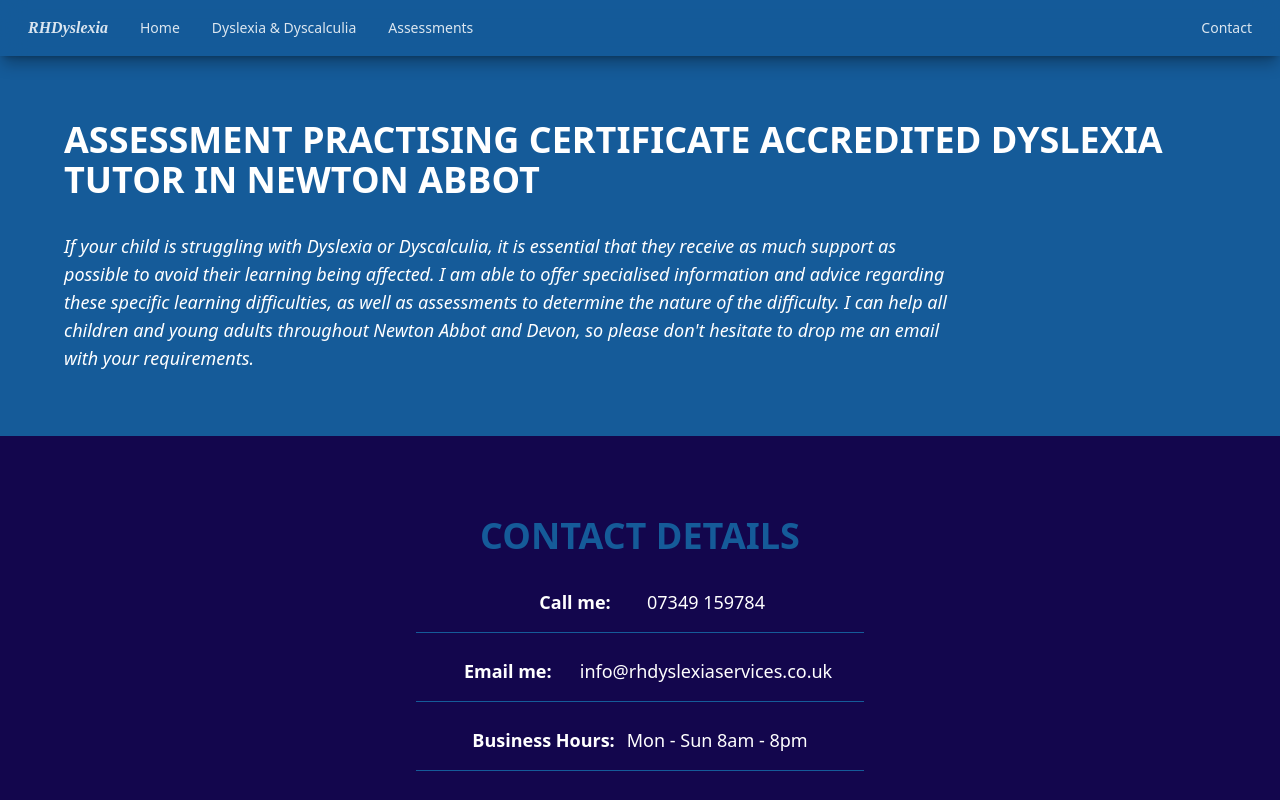
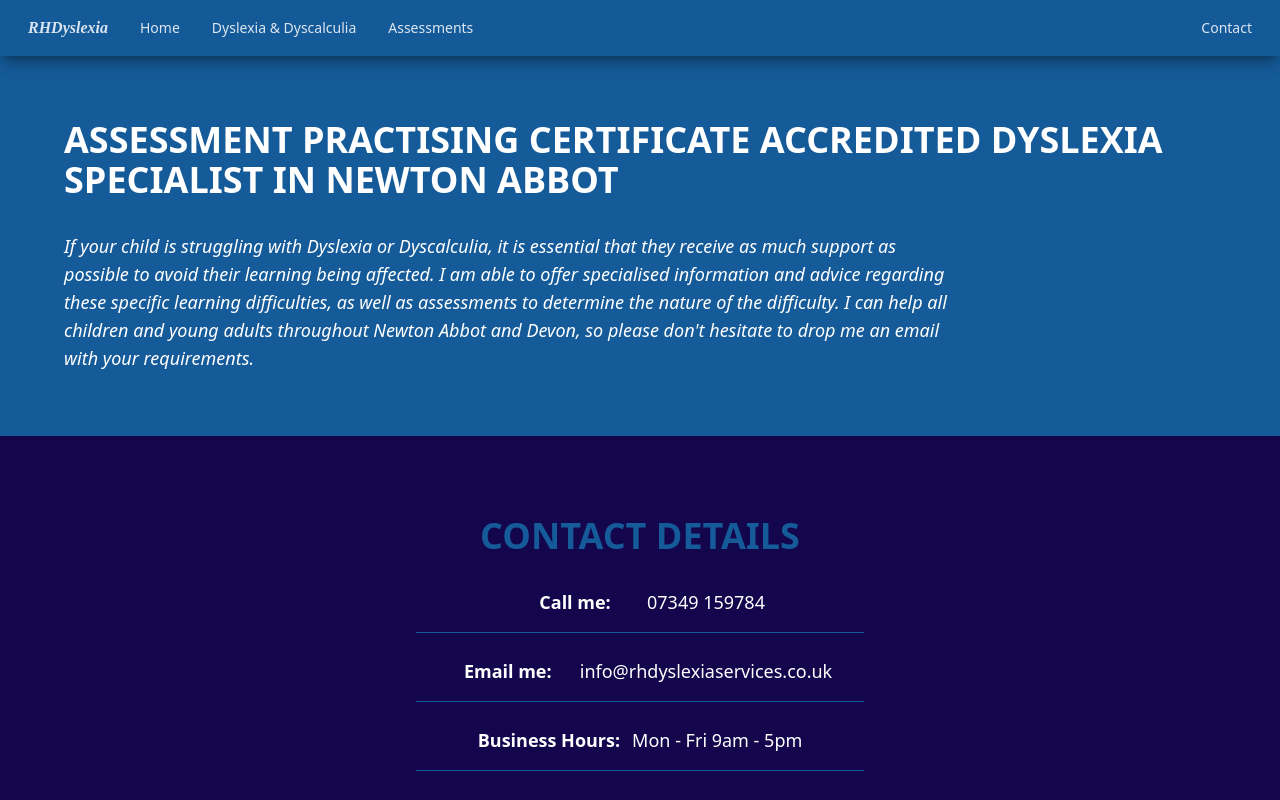
Before and after one commit to JackHughes03/RHDyslexiaServices, a Vue app: page /#/contact in a window 1280 px wide. Shown: the top 800 px of the page. Built offline with nearby package versions, Linux system fonts and the light colour scheme.

Commit message:
code update

```diff
--- a/public/index.html
+++ b/public/index.html
@@ -23,54 +23,11 @@
     <meta property="og:title" content="RHDyslexia Services | Dyslexia & Dyscalculia Assessments Devon">
     <meta property="og:description" content="Professional dyslexia and dyscalculia assessment services in Newton Abbot and Devon. Offering diagnostic assessments, screening, and educational support for children and young adults.">
     <meta property="og:url" content="https://www.rhdyslexiaservices.co.uk">
-    <script type="application/ld+json">
-    {
-      "@context": "https://schema.org",
-      "@type": "EducationalOrganization",
-      "name": "RHDyslexia Services",
-      "description": "Professional dyslexia and dyscalculia assessment services in Newton Abbot and Devon",
-      "address": {
-        "@type": "PostalAddress",
-        "addressRegion": "Devon",
-        "addressLocality": "Newton Abbot",
-        "addressCountry": "UK"
-      },
-      "url": "https://www.rhdyslexiaservices.co.uk",
-      "sameAs": [],
-      "serviceType": ["Dyslexia Assessment", "Dyscalculia Assessment", "Educational Support"],
-      "areaServed": ["Newton Abbot", "Devon"]
-    }
-    </script>
   </head>
   <body>
     <noscript>
       <strong>We're sorry but this site doesn't work properly without JavaScript enabled. Please enable it to continue.</strong>
     </noscript>
     <div id="app"></div>
-    <!-- built files will be auto injected -->
-    <!-- <script>
-      (function() {
-        const redirect = localStorage.getItem('path');
-        if (redirect) {
-          localStorage.removeItem('path');
-          if (redirect !== location.pathname) {
-            history.replaceState(null, null, redirect);
-          }
-        }
-      })();
-    </script> -->
-
-    <!-- SEO content (hidden from users but visible to search engines) -->
-    <div style="display: none;">
-      <h1>Dyslexia and Dyscalculia Assessment Services in Devon</h1>
-      <p>Professional dyslexia and dyscalculia services in Newton Abbot and Devon. Offering:</p>
-      <ul>
-        <li>Full diagnostic assessments</li>
-        <li>Screening assessments</li>
-        <li>Educational support</li>
-        <li>Expert guidance for children and young adults</li>
-      </ul>
-      <p>Fully qualified specialist teacher with B.Ed, PG Cert (SpLD - dyslexia), level 5 dyscalculia, APC, AMBDA qualifications.</p>
-    </div>
   </body>
 </html>
--- a/src/components/CTA.vue
+++ b/src/components/CTA.vue
@@ -98,7 +98,7 @@ export default {
             <input type="text" name="honeypot" style="display:none">
             <input type="checkbox" name="botcheck" class="hidden" style="display: none;">
             <input type="hidden" name="access_key" value="5dff5abc-bfb3-4e4c-b6b1-6fd72ba7d2a2">
-            <!-- <input type="hidden" name="redirectTo" value="https://www.rhdyslexiaservices.co.uk/#/contact-success"> -->
+            <!-- <input type="hidden" name="redirectTo" value="https://www.rhdyslexiaservices.co.uk/contact-success"> -->
 
             <textarea name="message" placeholder="Message"
                 class="w-full p-5 rounded-2xl bg-white/5 text-white placeholder-white/50 border-2 border-white/10 focus:outline-none focus:border-white/30 focus:bg-white/10 transition-all duration-300 min-h-[180px] resize-y"></textarea>
--- a/src/router/index.js
+++ b/src/router/index.js
@@ -72,27 +72,4 @@ const router = createRouter({
     },
 });
 
-// Navigation guard to update meta tags dynamically
-router.beforeEach((to, from, next) => {
-    // Update the document title from route meta
-    if (to.meta && to.meta.title) {
-        document.title = to.meta.title;
-    }
-
-    // Optionally update other meta tags (e.g., description)
-    if (to.meta && to.meta.description) {
-        const descriptionTag = document.querySelector('meta[name="description"]');
-        if (descriptionTag) {
-            descriptionTag.setAttribute('content', to.meta.description);
-        } else {
-            const newDescriptionTag = document.createElement('meta');
-            newDescriptionTag.setAttribute('name', 'description');
-            newDescriptionTag.setAttribute('content', to.meta.description);
-            document.head.appendChild(newDescriptionTag);
-        }
-    }
-
-    next();
-});
-
 export default router;
--- a/src/views/ContactView.vue
+++ b/src/views/ContactView.vue
@@ -14,7 +14,7 @@ import Introwhatis from '../components/Introwhatis.vue';
 
 <template>
     <NavBar />
-    <Introwhatis title="Assessment Practising Certificate Accredited DYSLEXIA TUTOR IN NEWTON ABBOT"
+    <Introwhatis title="Assessment Practising Certificate Accredited DYSLEXIA Specialist IN NEWTON ABBOT"
         description="If your child is struggling with Dyslexia or Dyscalculia, it is essential that they receive as much support as possible to avoid their learning being affected. I am able to offer specialised information and advice regarding these specific learning difficulties, as well as assessments to determine the nature of the difficulty. I can help all children and young adults throughout Newton Abbot and Devon, so please don't hesitate to drop me an email with your requirements." />
 
     <section class="p-10 md:p-20 bg-secondary text-white">
@@ -23,7 +23,7 @@ import Introwhatis from '../components/Introwhatis.vue';
             <div class="space-y-6 text-lg flex flex-col items-center">
                 <div class="flex items-center  justify-center w-full md:w-1/2 text-center gap-3 border-b border-primary pb-4">
                     <span class="font-semibold min-w-[120px]">Call me:</span>
-                    <a href="tel:17349159784" class="hover:text-primary transition-colors">
+                    <a href="tel:07349159784" class="hover:text-primary transition-colors">
                         07349 159784
                     </a>
                 </div>
@@ -35,7 +35,7 @@ import Introwhatis from '../components/Introwhatis.vue';
                 </div>
                 <div class="flex items-center  justify-center w-full md:w-1/2 text-center gap-3 border-b border-primary pb-4">
                     <span class="font-semibold min-w-[120px]">Business Hours:</span>
-                    <span>Mon - Sun 8am - 8pm</span>
+                    <span>Mon - Fri 9am - 5pm</span>
                 </div>
             </div>
         </div>
--- a/src/views/ServiceView.vue
+++ b/src/views/ServiceView.vue
@@ -19,8 +19,7 @@ import Introwhatis from '../components/Introwhatis.vue';
             However, if your child is struggling with one of these specific learning difficulties, it's useful to
             have as much information as possible. If you have any questions about either of these conditions, I am
             happy to communicate via email. I also offer Dyslexia and Dyscalculia
-            <strong class='italic underline decoration-primary decoration-2'>assessments</strong> and
-            <strong class='italic underline decoration-primary decoration-2'>tuition</strong>
+            <strong class='italic underline decoration-primary decoration-2'>assessments</strong>
             throughout Newton Abbot and Devon if required." />
     <Whatis />
     <CTA :image="true" />
```
Also changed, not shown: public/robots.txt, 1 other file (tests, documents, lock files or other folders).
